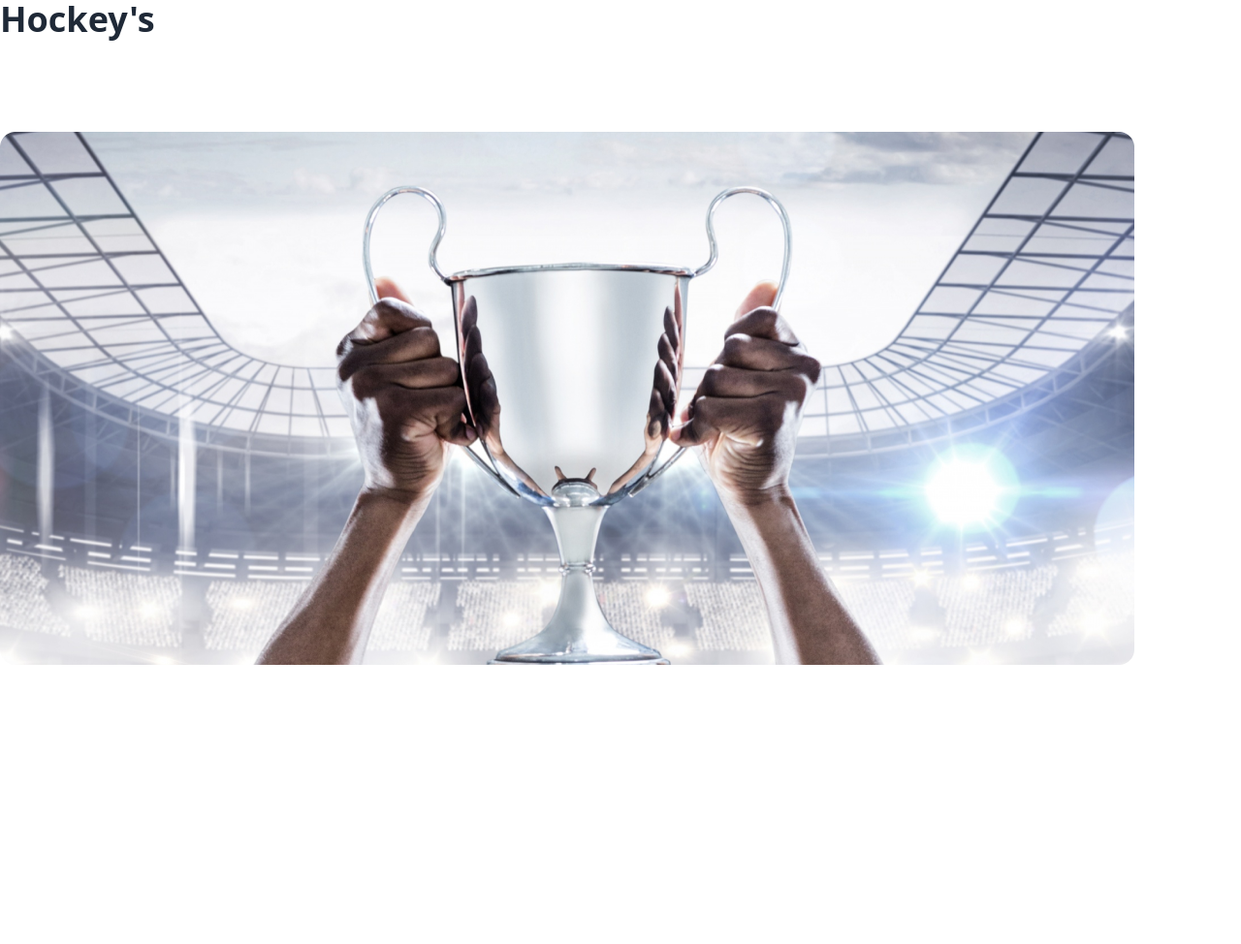
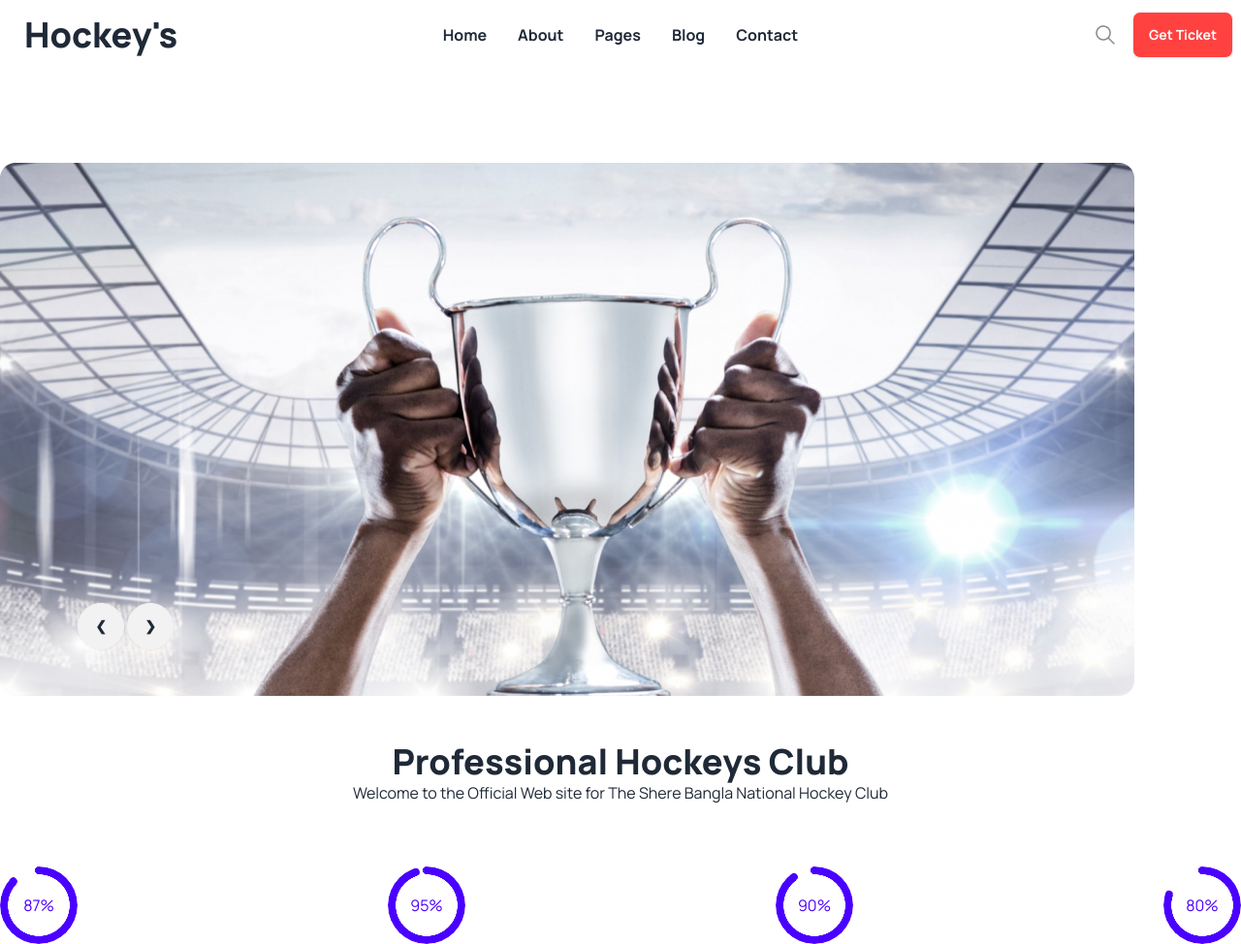
Before and after one commit to Tipu1971/Tipu-Batch-9-Assignment-3, a plain HTML site: page index.html in a window 1280 px wide. Shown: the whole page at 97% size. Before the commit the page ends 800 px from the top, so only its background shows below. Drawn offline with nearby package versions, Linux system fonts and the light colour scheme.

Commit message:
added banner section

```diff
--- a/Style/style.css
+++ b/Style/style.css
@@ -0,0 +1 @@
+.special-text {color: #FF4240;}
--- a/index.html
+++ b/index.html
@@ -1,28 +1,117 @@
 <!DOCTYPE html>
 <html lang="en">
+
 <head>
     <meta charset="UTF-8">
     <meta name="viewport" content="width=device-width, initial-scale=1.0">
-    <title>Professional Hockeys Club</title>
+    <title>Hockey Federation</title>
     <link rel="stylesheet" href="style/style.css">
+    <!-- Tailwind and DaisyUI cdn -->
     <link href="https://cdn.jsdelivr.net/npm/daisyui@4.6.0/dist/full.min.css" rel="stylesheet" type="text/css" />
-<script src="https://cdn.tailwindcss.com"></script>
+    <script src="https://cdn.tailwindcss.com"></script>
+    <!-- Google Fonts Manrope -->
+    <link rel="preconnect" href="https://fonts.googleapis.com">
+    <link rel="preconnect" href="https://fonts.gstatic.com" crossorigin>
+    <link href="https://fonts.googleapis.com/css2?family=Manrope:wght@400;500;700;800&display=swap" rel="stylesheet">
+    <!-- tailwind custom classes -->
+    <script>
+        tailwind.config = {
+            theme: {
+                extend: {
+                    colors: {
+                        clifford: '#da373d',
+                        'hockey-federation': '#FF4240',
+                    }
+                }
+            }
+        }
+    </script>
+    <style>
+        .font-manrope {
+            font-family: 'Manrope', sans-serif;
+        }
+    </style>
 </head>
-<body>
-    <header>
-        <!-- nav bar section -->
-        <div><h4 class="text-4xl font-extrabold">Hockey<span class="text-4xl font-extrabold color-red">'</span>s</h4></div>
-        <div></div>
-        <div></div>
+
+<body class="font-manrope">
+    <header class="sm:container container mx-auto flex-center">
+        <!-- navbar section -->
+        <nav>
+            <div class="navbar bg-base-100">
+                <div class="navbar-start">
+                    <div class="dropdown">
+                        <div tabindex="0" role="button" class="btn btn-ghost lg:hidden">
+                            <svg xmlns="http://www.w3.org/2000/svg" class="h-5 w-5" fill="none" viewBox="0 0 24 24"
+                                stroke="currentColor">
+                                <path stroke-linecap="round" stroke-linejoin="round" stroke-width="2"
+                                    d="M4 6h16M4 12h8m-8 6h16" />
+                            </svg>
+                        </div>
+                        <ul tabindex="0"
+                            class="menu menu-sm dropdown-content mt-3 z-[1] p-2 text-base shadow bg-base-100 rounded-box w-52 font-bold">
+                            <li><a>Home</a></li>
+                            <li><a>About</a></li>
+                            <li><a>Pages</a></li>
+                            <li><a>Blog</a></li>
+                            <li><a>Contact</a></li>
+                        </ul>
+                    </div>
+                    <a class="btn btn-ghost text-4xl font-extrabold">Hockey's</a>
+                </div>
+                <div class="navbar-center hidden lg:flex">
+                    <ul class="menu  text-base menu-horizontal px-1 font-bold">
+                        <li><a>Home</a></li>
+                        <li><a>About</a></li>
+                        <li><a>Pages</a></li>
+                        <li><a>Blog</a></li>
+                        <li><a>Contact</a></li>
+                    </ul>
+                </div>
+
+                <div class="navbar-end gap-4">
+                    <img src="Images/Frame.png" alt="">
+                    <a class="btn bg-hockey-federation text-white">Get Ticket</a>
+                </div>
+            </div>
+        </nav>
     </header>
-    <main>
+    <main class="sm:container container mx-auto">
         <!-- banner section -->
         <section class="mt-24">
-             <img src="Images/1.png" alt="">
+            <div class="items-center">
+                <img src="Images/1.png" alt="">
+                <div class="-mt-24 ml-20">
+                    <a href="#slide4" class="btn btn-circle">❮</a>
+                    <a href="#slide2" class="btn btn-circle">❯</a>
+                </div>
+            </div>
+        </section>
+        <!-- professional club section -->
+        <section class="mt-24">
+            <h4 class="text-4xl font-extrabold text-center">Professional Hockeys Club</h4>
+            <p class="text-center">Welcome to the
+                Official Web site for
+                The Shere Bangla
+                National Hockey Club</p>
+            <div class="items-center flex justify-between mt-16">
+                <div>
+                    <div class="radial-progress text-primary" style="--value:87;" role="progressbar">87%</div>
+                </div>
+                <div>
+                    <div class="radial-progress text-primary" style="--value:95;" role="progressbar">95%</div>
+                </div>
+                <div>
+                    <div class="radial-progress text-primary" style="--value:90;" role="progressbar">90%</div>
+                </div>
+                <div>
+                    <div class="radial-progress text-primary" style="--value:80;" role="progressbar">80%</div>
+                </div>
+            </div>
         </section>
     </main>
     <footer>
 
     </footer>
 </body>
+
 </html>
```
Also changed, not shown: tailwind.config.js (added, +8 -0 lines), Images/Frame.png (added).
